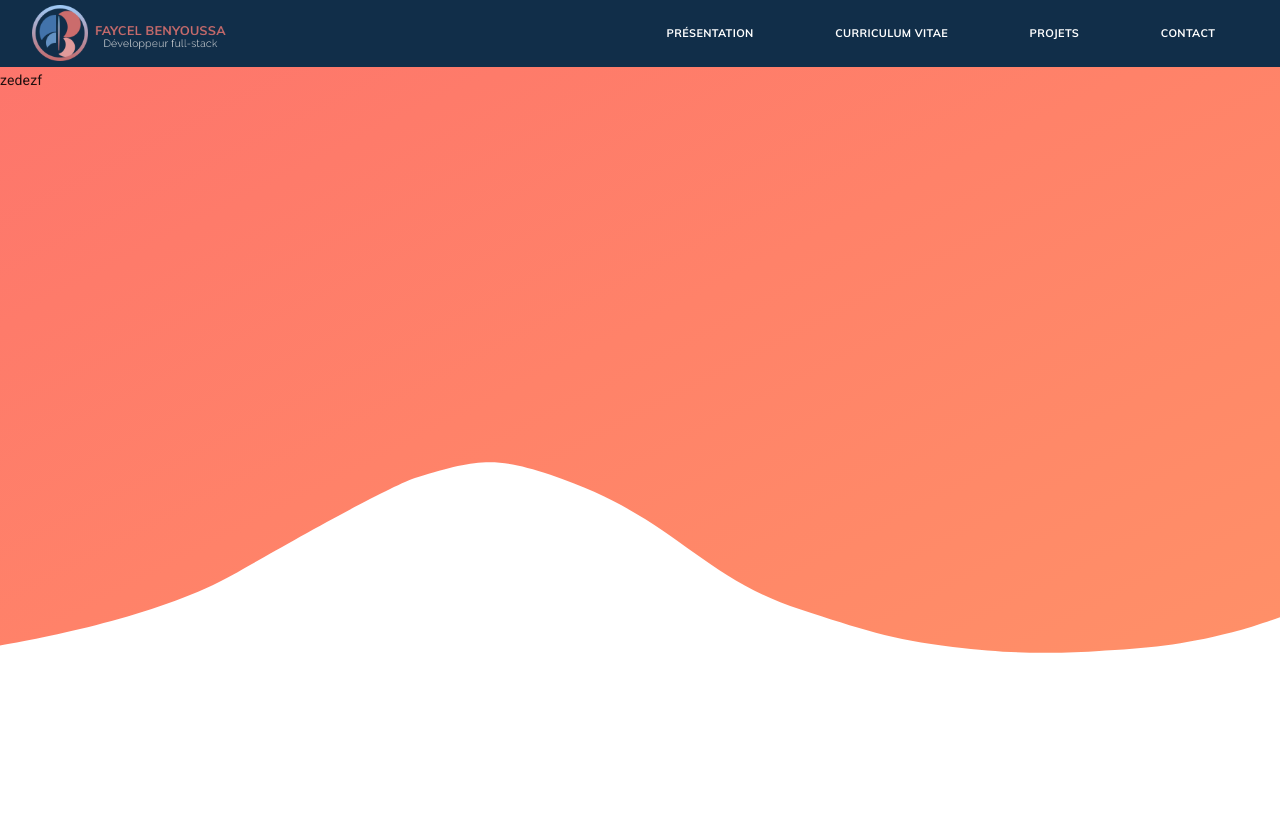
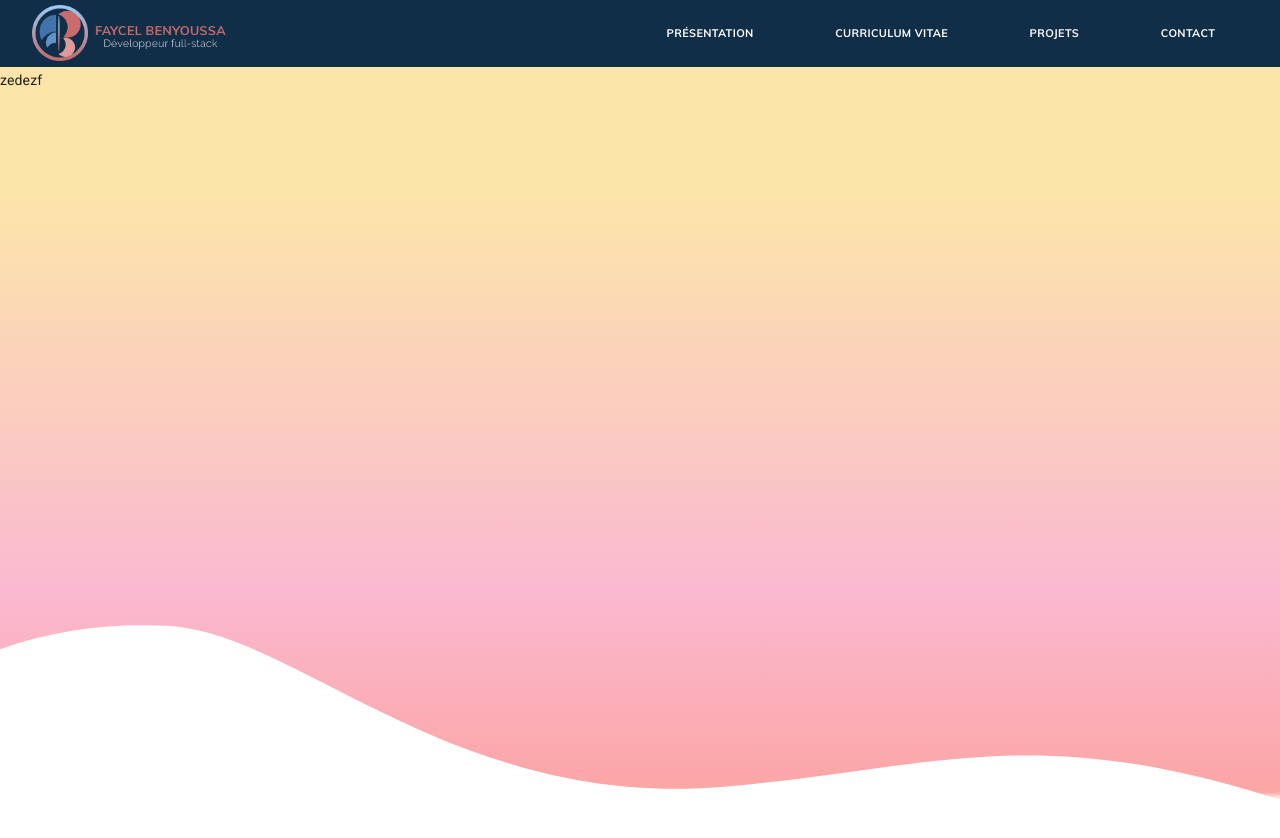
Before and after one commit to kaayso/Portfolio, a React (Create React App) app: page / in a window 1280 px wide. Shown: the top 838 px of the page. Built offline with nearby package versions, Linux system fonts and the light colour scheme.

Commit message:
curve fixed

```diff
--- a/src/containers/aboutMe/aboutMe.jsx
+++ b/src/containers/aboutMe/aboutMe.jsx
@@ -5,56 +5,12 @@ export default function AboutMe() {
   return (
     <section id="presentation">
       <div>zedezf</div>
-      {/* <svg
-        xmlns="http://www.w3.org/2000/svg"
-        fill="none"
-        viewBox="0 0 1598 166"
-      >
+
+      <svg xmlns="http://www.w3.org/2000/svg" id="curve" viewBox="0 0 1800 279">
         <path
           xmlns="http://www.w3.org/2000/svg"
-          d="M831.797 0.99284C721.119 0.992816 418.18 -23.0076 0 164.996L524.294 390C524.294 390 1986.18 323.359 1595.7 164.996C1450.22 105.995 1161.55 42.9936 1161.55 42.9936C1161.55 42.9936 992.109 9.49312 831.797 0.99284Z"
-          fill="blue"
-        />
-      </svg> */}
-      {/* <svg
-        xmlns="http://www.w3.org/2000/svg"
-        viewBox="0 0 1179 523"
-        id="t-pink"
-        fill="none"
-      >
-        <path
-          fill-rule="evenodd"
-          clip-rule="evenodd"
-          d="M0 123.802C0 123.802 61.2495 -36.2362 185.386 8.9485C309.523 54.1332 437.59 115.034 602.341 100.628C767.092 86.2209 810.655 79.6724 989.817 60.0268C1168.98 40.3813 1255.45 537.413 1092.99 522.679C1044.32 518.264 1003.99 508.413 968.612 495.897C885.897 466.64 830.184 422.827 757.921 399.894C654.747 367.152 572.207 384.833 489.668 426.088C407.129 467.344 323.145 437.707 206.348 448.607C89.5519 459.508 102.192 387.379 51.0958 414.883C0 442.386 0 123.802 0 123.802Z"
-          fill="#CB6C6C"
-          fill-opacity="0.164745"
-        />
-        <path
-          fill-rule="evenodd"
-          clip-rule="evenodd"
-          d="M28.4 111.132C28.4 111.132 138.325 -1.75392 259.841 42.5032C381.357 86.7604 462.154 10.7535 604.832 0.811716C747.509 -9.13011 852.994 75.5358 1029.66 75.5358C1206.32 75.5358 1259.22 409.709 1100.19 395.278C941.165 380.846 861.651 460.381 760.655 428.31C659.658 396.24 579.823 294.577 499.026 334.985C418.229 375.394 342.11 417.633 227.779 428.31C113.448 438.987 125.82 368.339 75.8032 395.278C48.6591 409.897 5.09099 362.686 0.0433604 227.55C-1.1097 196.681 28.4 111.132 28.4 111.132Z"
-          fill="#5EAAFF"
-          fill-opacity="0.2"
-        />
-      </svg> */}
-      {/* <svg
-        xmlns="http://www.w3.org/2000/svg"
-        viewBox="0 0 1900 232"
-        fill="none"
-        id="curve"
-      >
-        <ellipse cx="950.5" cy="702" rx="1278.5" ry="702" fill="blue" />
-      </svg> */}
-
-      <svg xmlns="http://www.w3.org/2000/svg" id="curve" viewBox="0 0 1800 279">
-        {/* <path
-          d="M237 128.5C180.023 154.967 -0.999756 128.5 -0.999756 128.5V349.5L1982.5 135C1982.5 135 1773.7 95.2251 1706.5 69.0001C1536.23 2.55144 1457 -15.9999 1342.5 16.5002C1228 49.0002 1173.18 164.082 1054 145.5C977.731 133.609 818.888 88.3615 747.5 59.0001C626.407 9.19491 524.5 -0.499939 407.5 50.5001C290.5 101.5 392 56.5001 237 128.5Z"
-          fill="#fff"
-        /> */}
-        <path
-          xmlns="http://www.w3.org/2000/svg"
-          d="M327.5 158.5C192.357 234.346 -51 266 -51 266L5 336L1843 352L1829.5 207.5C1829.5 207.5 1771.5 229.807 1733 239.5C1659.5 258.003 1616.69 261.931 1541 266C1463.01 270.193 1417.59 268.918 1340 260C1254.51 250.174 1207.79 234.227 1126 207.5C979.153 159.516 951.756 77.9923 774 18C697.5 -7.8186 670.302 -4.05894 587 21.4999C543 35 376.5 131 327.5 158.5Z"
-          fill="#fff"
+          d="M777.5 19.5C391.5 54 275 158 -398.5 -163.5L16.5 -56.5L1379.5 -105.5L2013 -6.5C2013 -6.5 2145.82 -61.6766 2120.5 -30.5C1939 193 1750.5 254 1566 245.5C1381.5 237 1163.5 -15 777.5 19.5Z"
+          fill="#FFF"
         />
       </svg>
     </section>
--- a/src/containers/aboutMe/aboutMe.scss
+++ b/src/containers/aboutMe/aboutMe.scss
@@ -1,5 +1,5 @@
 #presentation{
-    min-height: calc(100vh - 10em);
+    min-height: 100vh;
     width: 100%;
     padding-top: 5em;
     position: relative;
@@ -7,7 +7,7 @@
     background-size: cover;
     background-repeat:no-repeat;
     background-position:center;
-    background-image: linear-gradient(to right bottom, #fd746c, #fe7b6a, #ff8269, #ff8968, #ff9068);
+    background-image: linear-gradient(180deg, rgba(255, 201, 63, 0.43) 23.96%, rgba(250, 100, 154, 0.43) 73.44%, rgba(254, 54, 54, 0.43) 99%, rgba(255, 255, 255, 1) 100%);
 }
 
 #curve{
@@ -15,6 +15,7 @@
     bottom: 0;
     left: 0;
     width: 100%;
+    transform: rotate(180deg);
 }
 
 #t-pink{
```
